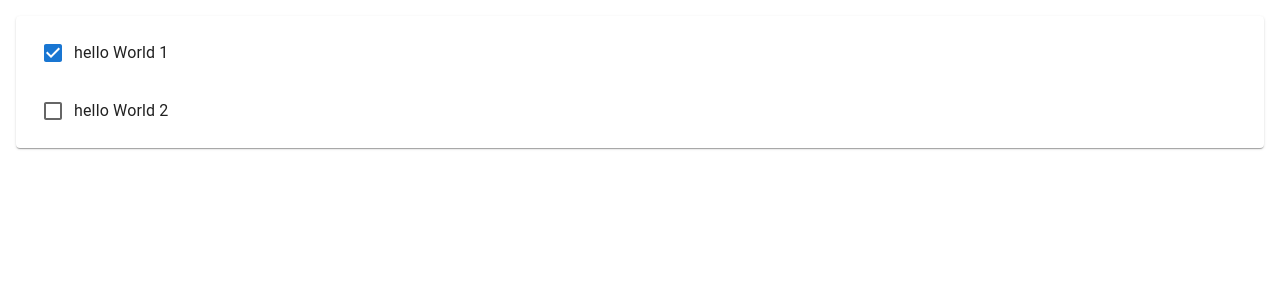
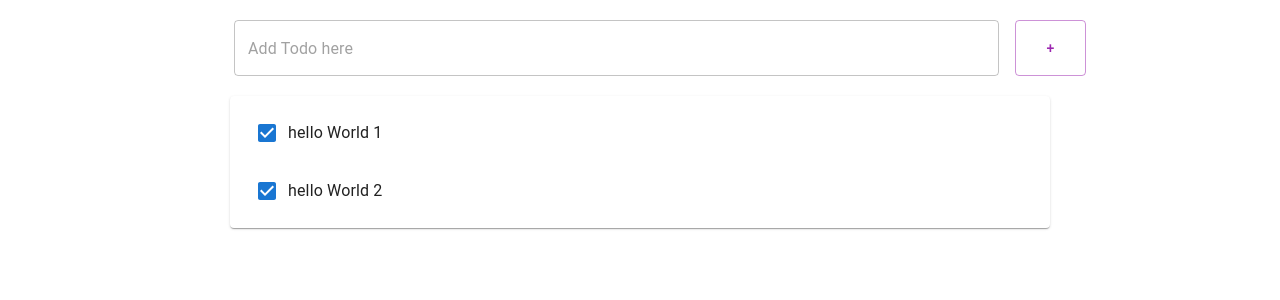
Before and after one commit to jjackchoi/todo-list-front, a React (Create React App) app: page / in a window 1280 px wide. Shown: the top 300 px of the page. Built offline with nearby package versions, Linux system fonts and the light colour scheme.

Commit message:
프) AddTodo 추가버튼 생성

```diff
--- /dev/null
+++ b/src/AddTodo.js
@@ -0,0 +1,23 @@
+import React, { useState } from "react";
+
+import { Button, Grid, TextField } from "@mui/material"
+
+const AddTodo = (props) => {
+    // 사용자의 입력을 저장할 오브젝트
+    const [item, setItem] = useState({ title: "" });
+
+    return (
+        <Grid container style={{ margin: 20 }}>
+            <Grid xs={11} md={11} item style={{ paddingRight: 16 }}>
+                <TextField placeholder="Add Todo here" fullWidth/>
+            </Grid>
+            <Grid xs={1} md={1} item >
+                <Button fullWidth style={{ height: '100%' }} color="secondary" variant="outlined">
+                    +
+                </Button>
+            </Grid>
+        </Grid>
+    )
+}
+
+export default AddTodo;
--- a/src/App.js
+++ b/src/App.js
@@ -1,7 +1,8 @@
 import './App.css';
 import Todo from './Todo';
 import React, { useState } from "react";
-import { List, Paper } from "@mui/material";
+import { Container, List, Paper } from "@mui/material";
+import AddTodo from './AddTodo';
 
 function App() {
   const [items, setItems] = useState([
@@ -13,7 +14,7 @@
     {
       id: "1",
       title: "hello World 2",
-      done: false,
+      done: true,
     }
   ]);
 
@@ -26,9 +27,13 @@
       </List>
     </Paper>
   );
-  return (
-    <div className='App'>{todoItems}</div>
-  )
+  return <div className='App'>
+      <Container maxWidth='md'>
+        <AddTodo />
+        <div className='TodoList'>{todoItems}</div>
+      </Container>
+  </div>
+
 }
 
 export default App;
```
